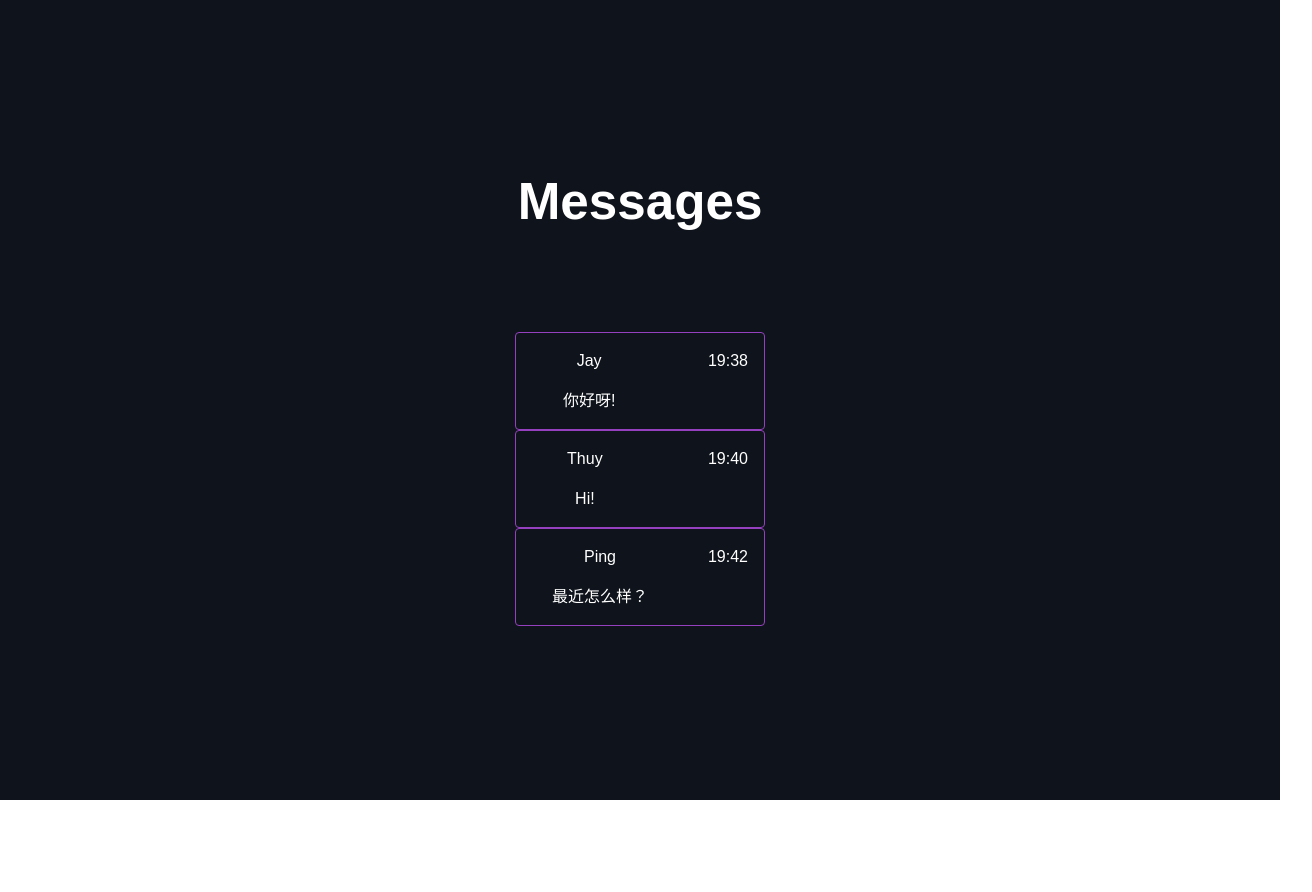
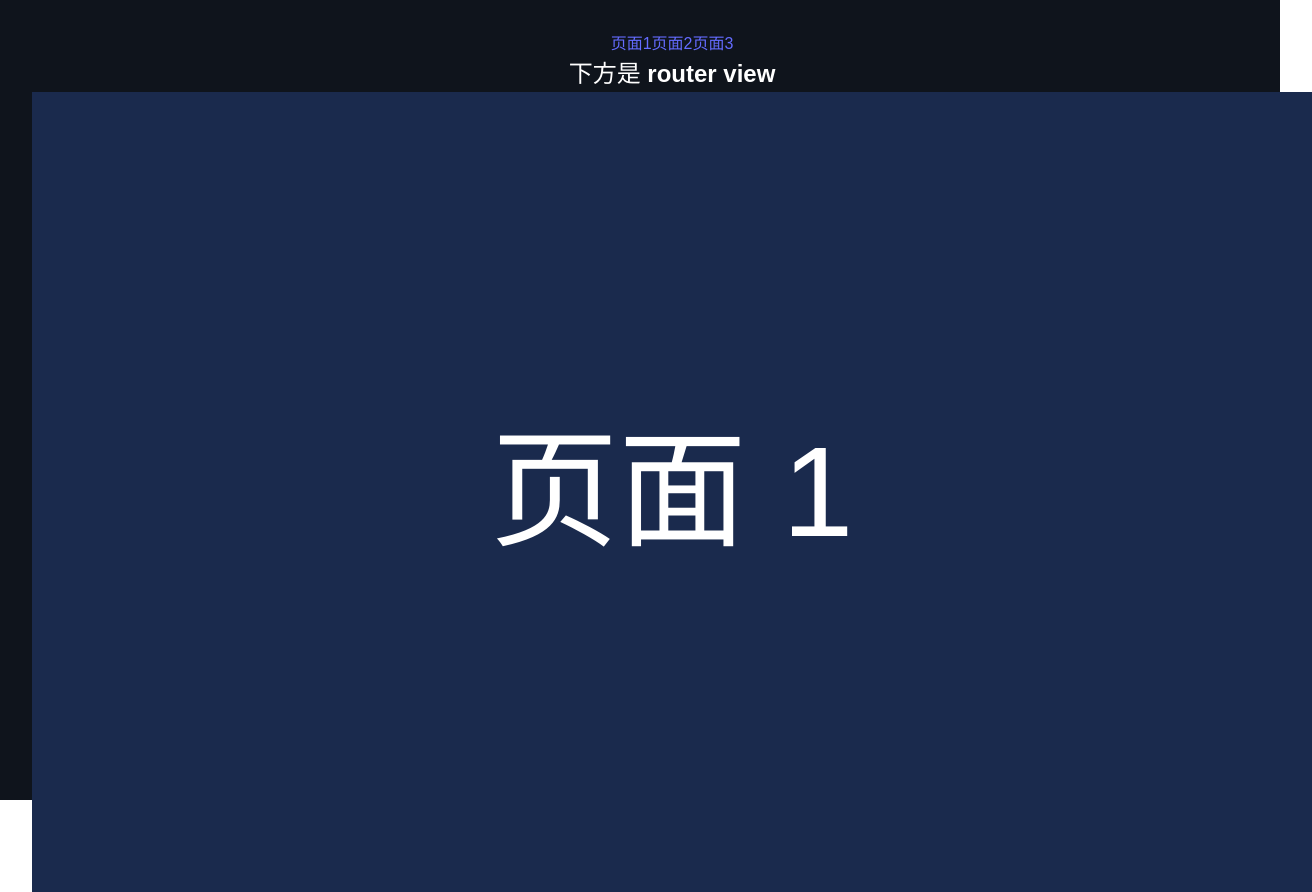
Before and after one commit to youngjay9/my_vue_workspace, a Vue app in the folder vite-project/: page / in a window 1280 px wide. Shown: the whole page, 1312 px wide, since content can reach past the window. Before the commit the page ends 800 px from the top, so only its background shows below. Built offline with nearby package versions, Linux system fonts and the light colour scheme.

Commit message:
add vue router.

```diff
--- a/vite-project/package.json
+++ b/vite-project/package.json
@@ -9,7 +9,8 @@
     "preview": "vite preview"
   },
   "dependencies": {
-    "vue": "^3.4.21"
+    "vue": "^3.4.21",
+    "vue-router": "^4.0.13"
   },
   "devDependencies": {
     "@vitejs/plugin-vue": "^5.0.4",
--- a/vite-project/src/App.vue
+++ b/vite-project/src/App.vue
@@ -1,52 +1,28 @@
 
 <template>
-  <div>
-    <h1>Messages</h1>
-    <MessageItem
-      v-for="message in messages"
-      :key="message.id"
-      :sender="message.sender"
-      :msg="message.msg"
-      :time="message.time"
-    />
-  </div>
-
+  <nav>
+    <router-link to="/">页面1</router-link>
+    <router-link to="/2">页面2</router-link>
+    <router-link to="/3">页面3</router-link>
+  </nav>
+  <h2>下方是 router view</h2>
+  <router-view></router-view>
 </template>
 
 <script>
-  import MessageItem from './components/MessageItem.vue';
+
+
 
   export default {
     name: 'App',
+
     components: {
-      MessageItem,
+
     },
 
-    data() {
-      return {
-        messages:[
-        {
-          id: 1,
-          sender: "Jay",
-          msg: "你好呀!",
-          time: "19:38",
-        },
-        {
-          id: 2,
-          sender: "Thuy",
-          msg: "Hi!",
-          time: "19:40",
-        },
-        {
-          id: 3,
-          sender: "Ping",
-          msg: "最近怎么样？",
-          time: "19:42",
-        },
-        ],
-      }
-    },
-  }
+
+
+  };
 </script>
 <style>
   * {
@@ -75,7 +51,26 @@ body {
   place-items: center;
 }
 
-h1 {
-  margin-bottom: 2em;
+input,
+select {
+  padding: 8px 14px;
+  border: 1px solid hsl(280deg, 50%, 50%);
+  border-radius: 4px;
+  outline: none;
+  background: hsl(280deg, 50%, 30%, 0.2);
+  color: white;
+}
+
+button {
+  border: none;
+  background: linear-gradient(
+    90deg,
+    hsl(240deg, 50%, 50%),
+    hsl(280deg, 50%, 50%)
+  );
+  padding: 1em 2em;
+  margin-top: 24px;
+  border-radius: 4px;
+  color: white;
 }
 </style>
--- /dev/null
+++ b/vite-project/src/components/PageOne.vue
@@ -0,0 +1,19 @@
+<template>
+  <div>页面 1</div>
+</template>
+<script>
+export default {};
+</script>
+<style scoped>
+div {
+  width: 100vw;
+  height: 100vh;
+  max-width: 100%;
+
+  display: grid;
+  place-items: center;
+
+  background-color: hsl(220deg, 50%, 20%);
+  font-size: 10vw;
+}
+</style>
--- /dev/null
+++ b/vite-project/src/components/PageThree.vue
@@ -0,0 +1,19 @@
+<template>
+  <div>页面 3</div>
+</template>
+<script>
+export default {};
+</script>
+<style scoped>
+div {
+  width: 100vw;
+  height: 100vh;
+  max-width: 100%;
+
+  display: grid;
+  place-items: center;
+
+  background-color: hsl(280deg, 50%, 20%);
+  font-size: 10vw;
+}
+</style>
--- /dev/null
+++ b/vite-project/src/components/PageTwo.vue
@@ -0,0 +1,19 @@
+<template>
+  <div>页面 2</div>
+</template>
+<script>
+export default {};
+</script>
+<style scoped>
+div {
+  width: 100vw;
+  height: 100vh;
+  max-width: 100%;
+
+  display: grid;
+  place-items: center;
+
+  background-color: hsl(260deg, 50%, 20%);
+  font-size: 10vw;
+}
+</style>
--- a/vite-project/src/main.js
+++ b/vite-project/src/main.js
@@ -1,5 +1,6 @@
 import { createApp } from 'vue'
 import './style.css'
 import App from './App.vue'
+import router from './routes'
 
-createApp(App).mount('#app')
+createApp(App).use(router).mount('#app')
```
Also changed, not shown: vite-project/src/routes.js (added, +15 -0 lines), 1 other file (tests, documents, lock files or other folders).
